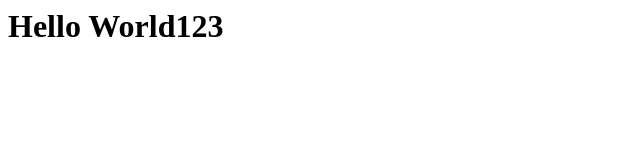
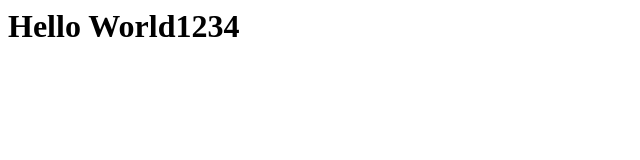
Before and after one commit to ayomalperera/html-codes, a plain HTML site: page index.html in a window 1280 px wide. Shown: the full height of the page, 0-640 px from the left. Drawn offline with Linux system fonts and the light colour scheme.

Commit message:
Update index.html

```diff
--- a/index.html
+++ b/index.html
@@ -2,6 +2,6 @@
  <head>
  </head>
  <body>
-   <h1>Hello World123</h1>
+   <h1>Hello World1234</h1>
  </body>
 </html>
```
